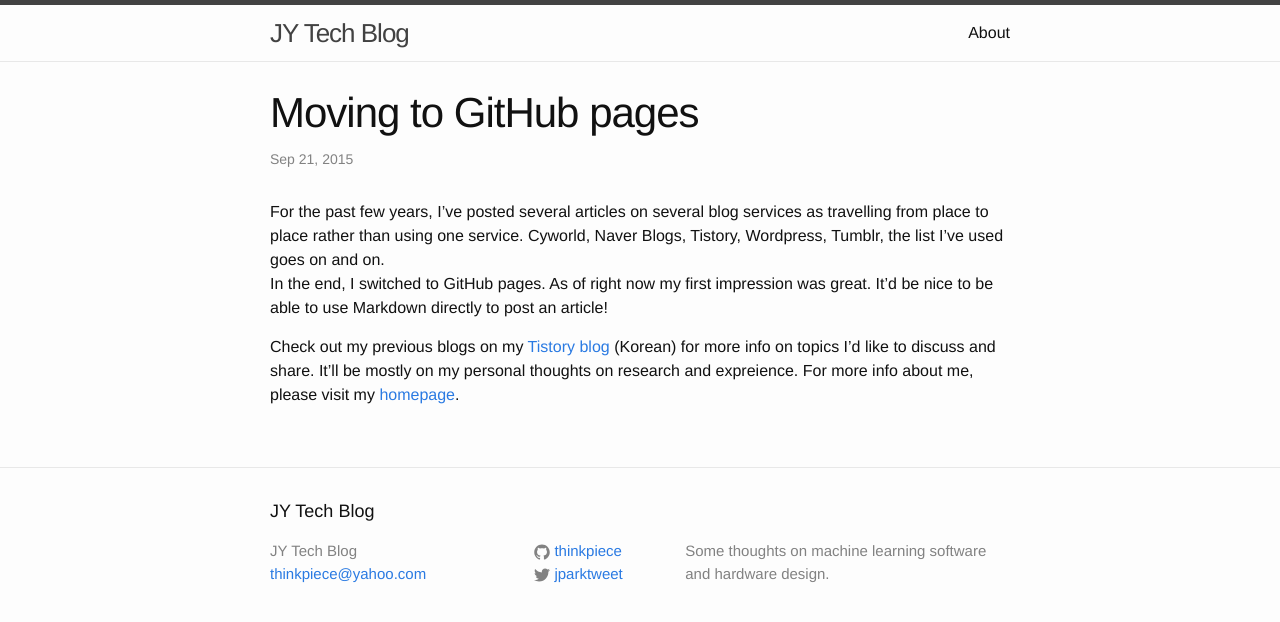
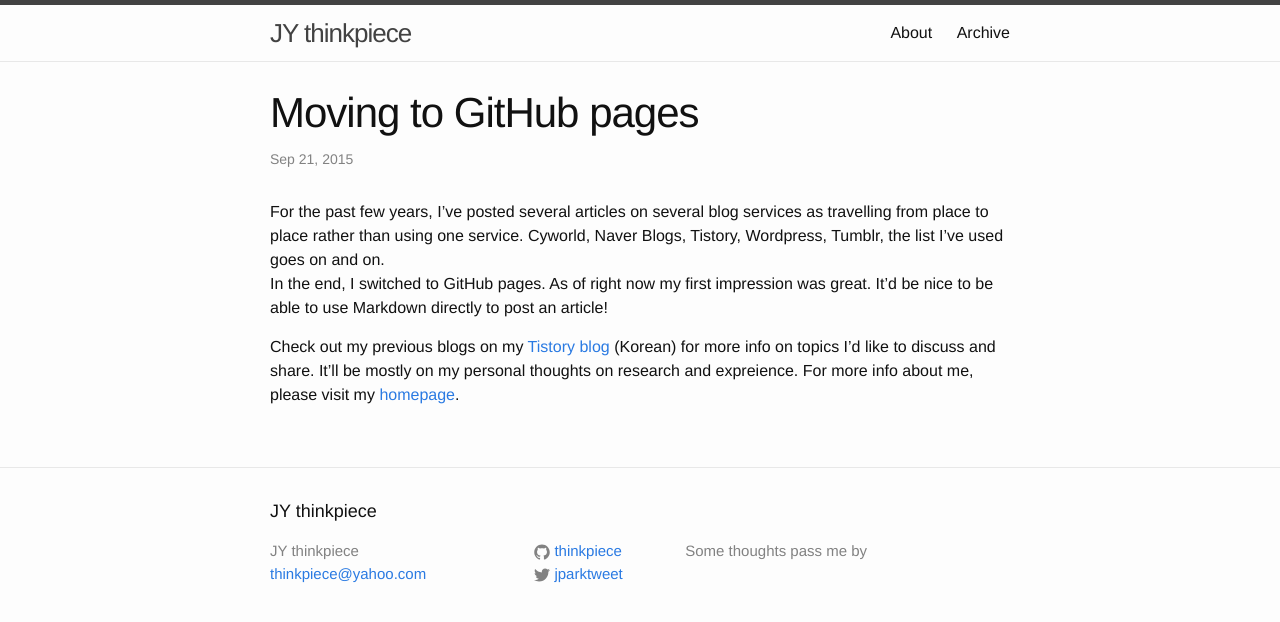
Before and after one commit to thinkpiece/thinkpiece.github.com, a Jekyll site: the page built from _posts/2015-09-21-moving-to-github-pages.md, in a window 1280 px wide. Shown: the top 622 px of the page. Built offline with Jekyll 4.4.1, drawn with Linux system fonts in a browser that asks for light colours.

Commit message:
page structure revised

```diff
--- a/_config.yml
+++ b/_config.yml
@@ -1,8 +1,8 @@
 # Site settings
-title: JY Tech Blog
+title: JY thinkpiece
 email: thinkpiece@yahoo.com
 description: > # this means to ignore newlines until "baseurl:"
-  Some thoughts on machine learning software and hardware design.
+  Some thoughts pass me by
 baseurl: "" # the subpath of your site, e.g. /blog/
 url: "http://blog.jyp.me" # the base hostname & protocol for your site
 twitter_username: jparktweet
@@ -10,3 +10,11 @@ github_username:  thinkpiece
 
 # Build settings
 markdown: kramdown
+highlighter: pygments
+permalink: pretty
+relative_permalinks: false
+
+page_list:
+  about: '/about'
+  archive: '/archive'
+  feed: '/feed.xml'
--- a/_layouts/post.html
+++ b/_layouts/post.html
@@ -1,5 +1,6 @@
 ---
 layout: default
+comments: true
 ---
 <div class="post">
 
```
Also changed, not shown: archive.md (added, +10 -0 lines), _posts/2015-09-21-moving-to-github-pages.md (renamed from _posts/2015-09-21-moving-to-github-pages.markdown), _posts/2016-01-01-new-year's-resolution.md (renamed from _posts/2016-01-01-new-year's-resolution.markdown).
